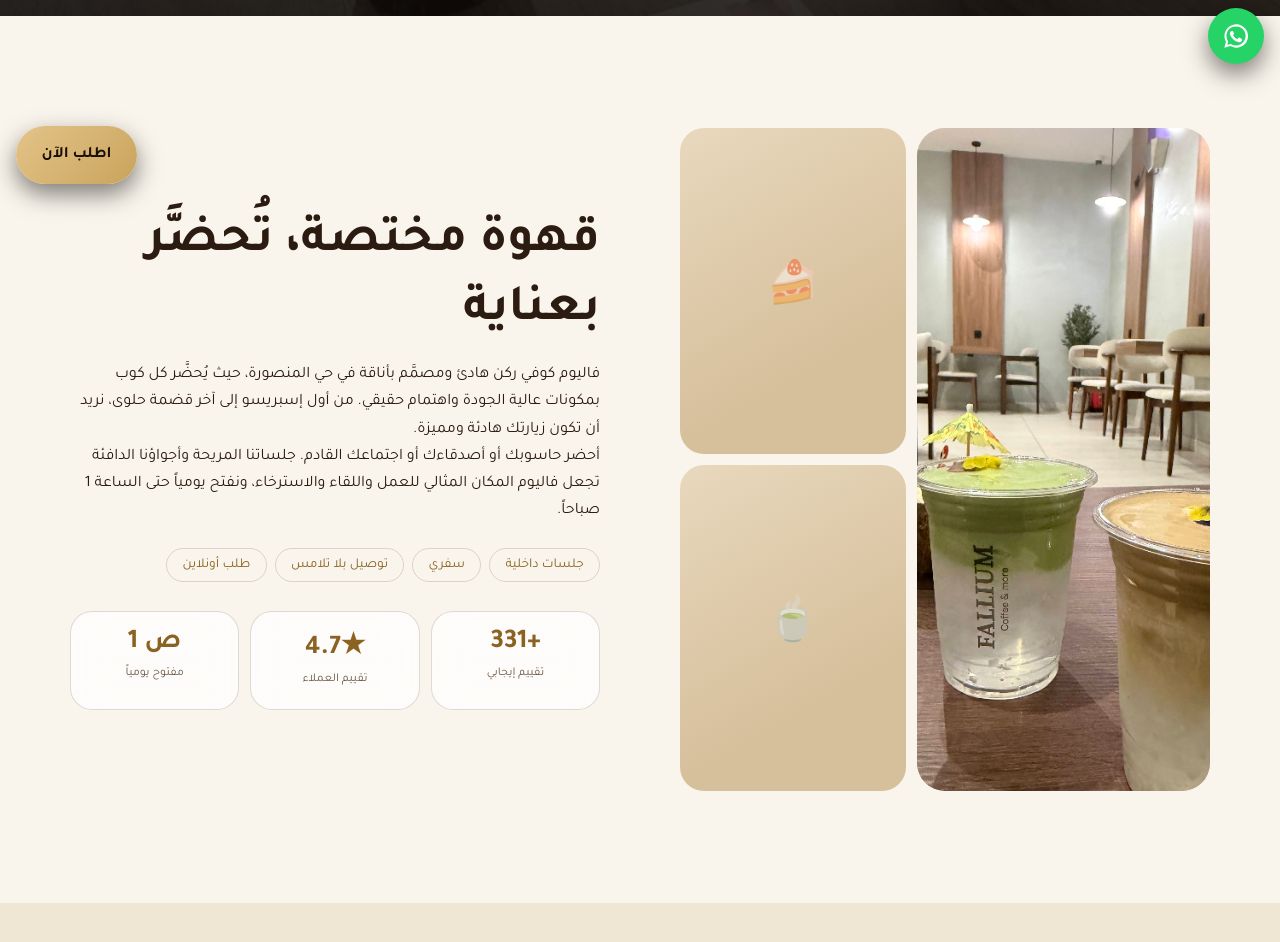
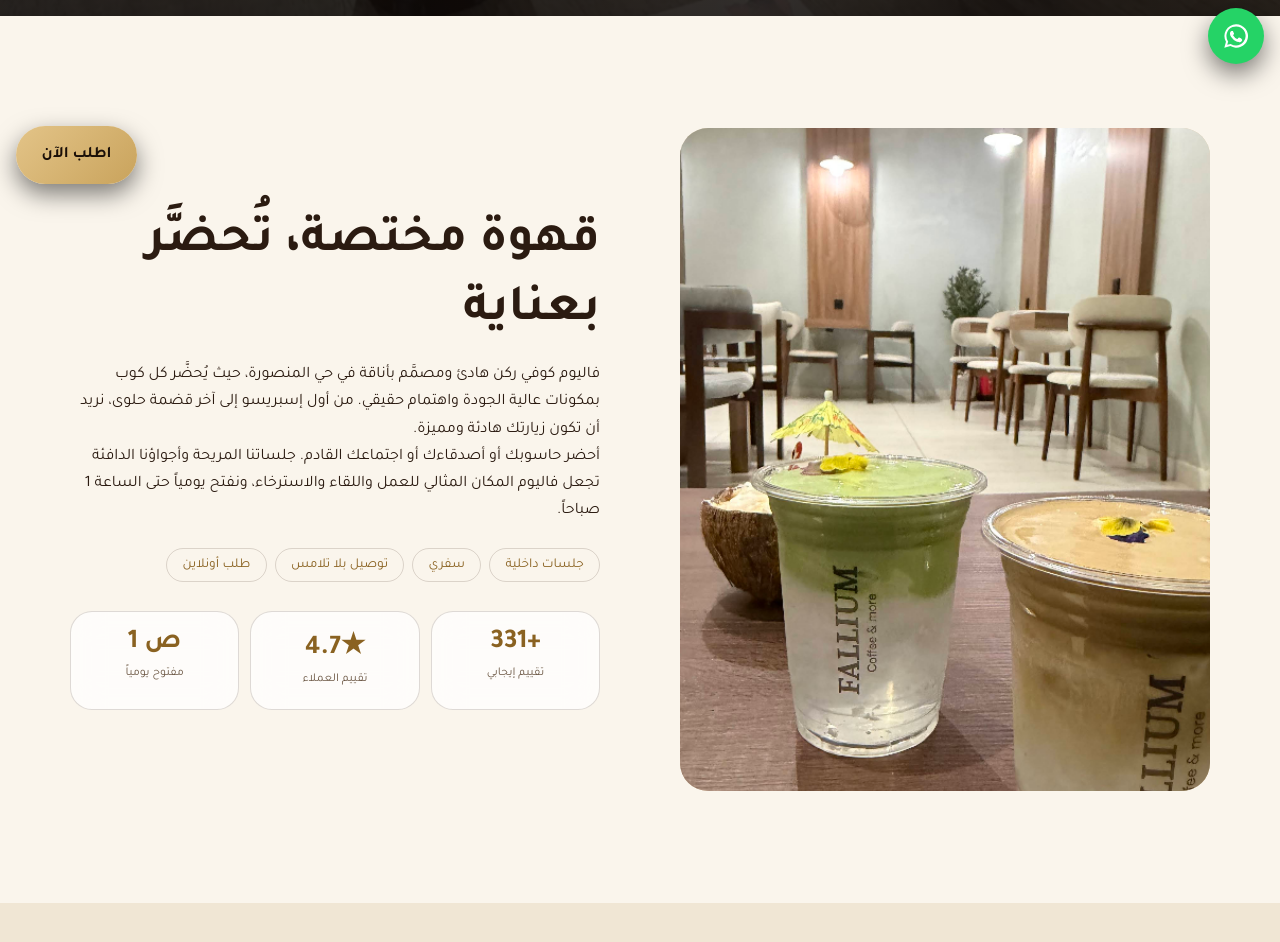
Before and after one commit to BraPart/fallium, a plain HTML site: page index.html in a window 1280 px wide. Shown: the part 720-1662 px from the top of the page. Drawn offline with Linux system fonts and the light colour scheme.

Commit message:
Update index.html

```diff
--- a/index.html
+++ b/index.html
@@ -50,12 +50,8 @@
 
 <section class="sec" id="about">
   <div class="wrap two">
-    <!-- ABOUT PHOTOS: put about.jpg, about-2.jpg, about-3.jpg in the images folder (jpg, jpeg, png or webp). To add more, copy a <div class="pic"> line and change data-img to your file name without the extension. -->
-    <div class="about-gallery reveal">
-      <div class="pic" data-img="about" data-e="☕"></div>
-      <div class="pic" data-img="about-2" data-e="🍰"></div>
-      <div class="pic" data-img="about-3" data-e="🍵"></div>
-    </div>
+    <!-- ABOUT PHOTO: images/about.jpg (or .jpeg, .png, .webp) -->
+    <div class="pic about-pic reveal" data-img="about" data-e="☕"></div>
     <div class="reveal">
       <h2>Specialty coffee, poured with care</h2>
       <p>Fallium Coffee is a calm, beautifully designed corner of Al Mansourah where every cup is made with quality ingredients and real attention. From the first espresso to the last bite of dessert, we want your visit to feel unhurried and a little special.</p>
```
